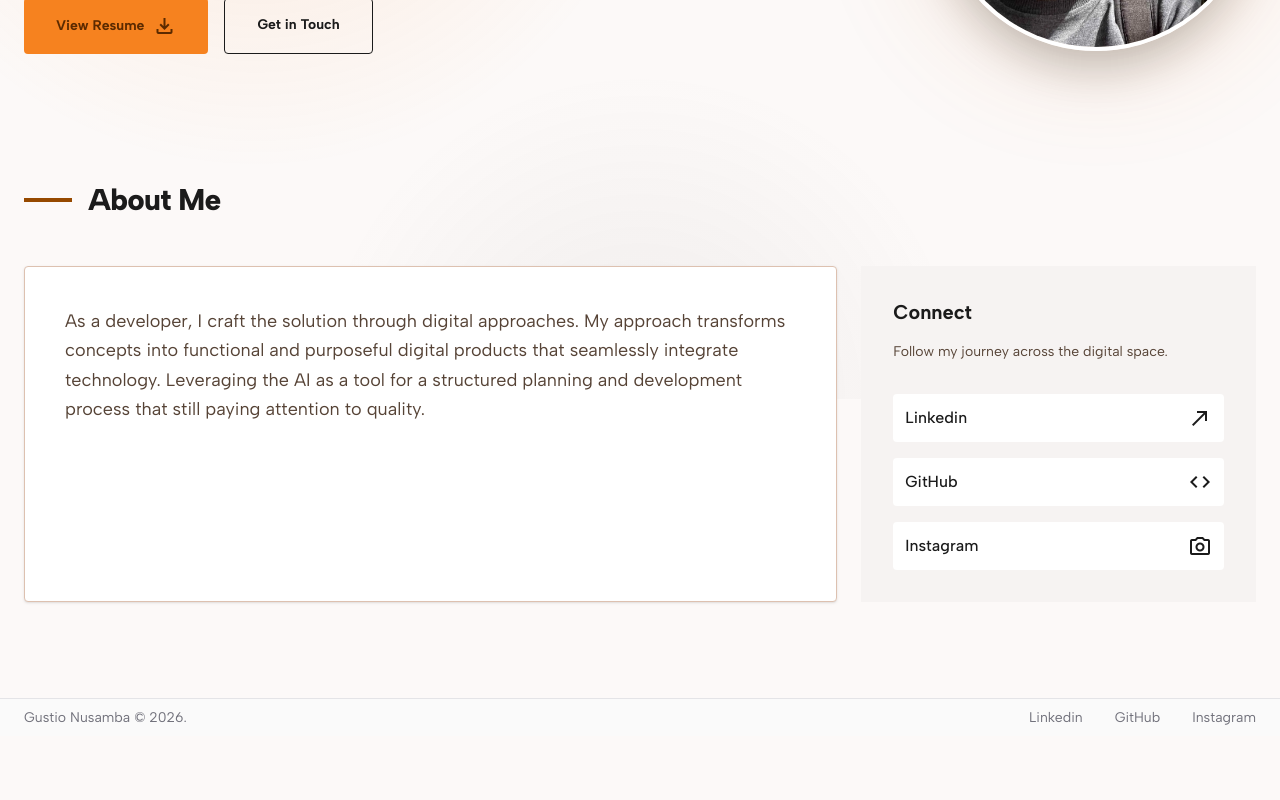
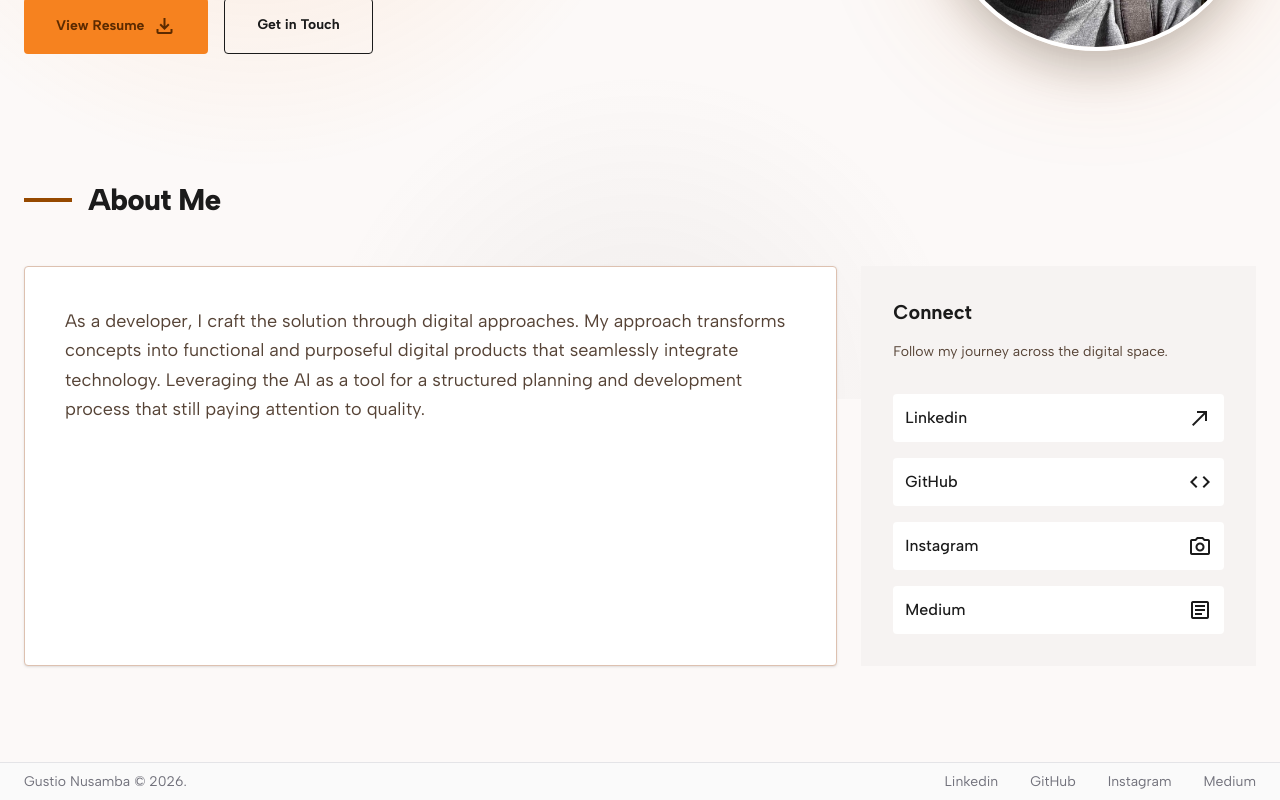
Before and after one commit to gustionusamba24/personal-website-v2, a Next.js app: page / in a window 1280 px wide. Shown: the part 401-1201 px from the top of the page. Before the commit the page ends 1137 px from the top, so only its background shows below. Built offline with nearby package versions, Linux system fonts and the light colour scheme.

Commit message:
feat(home): add social links which is medium page

```diff
--- a/src/components/home/AboutBentoSection.tsx
+++ b/src/components/home/AboutBentoSection.tsx
@@ -6,6 +6,7 @@ const SOCIAL_ICONS: Record<string, string> = {
   Linkedin: 'north_east',
   GitHub: 'code',
   Instagram: 'photo_camera',
+  Medium: 'article',
 };
 
 export default function AboutBentoSection() {
--- a/src/constants/route.ts
+++ b/src/constants/route.ts
@@ -33,4 +33,5 @@ export const SOCIAL_LINKS: SocialLink[] = [
   { name: 'Linkedin', url: 'https://www.linkedin.com/in/gustio-nusamba/' },
   { name: 'GitHub', url: 'https://github.com/gustionusamba24' },
   { name: 'Instagram', url: 'https://www.instagram.com/gustiosmb/' },
+  { name: 'Medium', url: 'https://medium.com/@gustio.n' },
 ];
```
